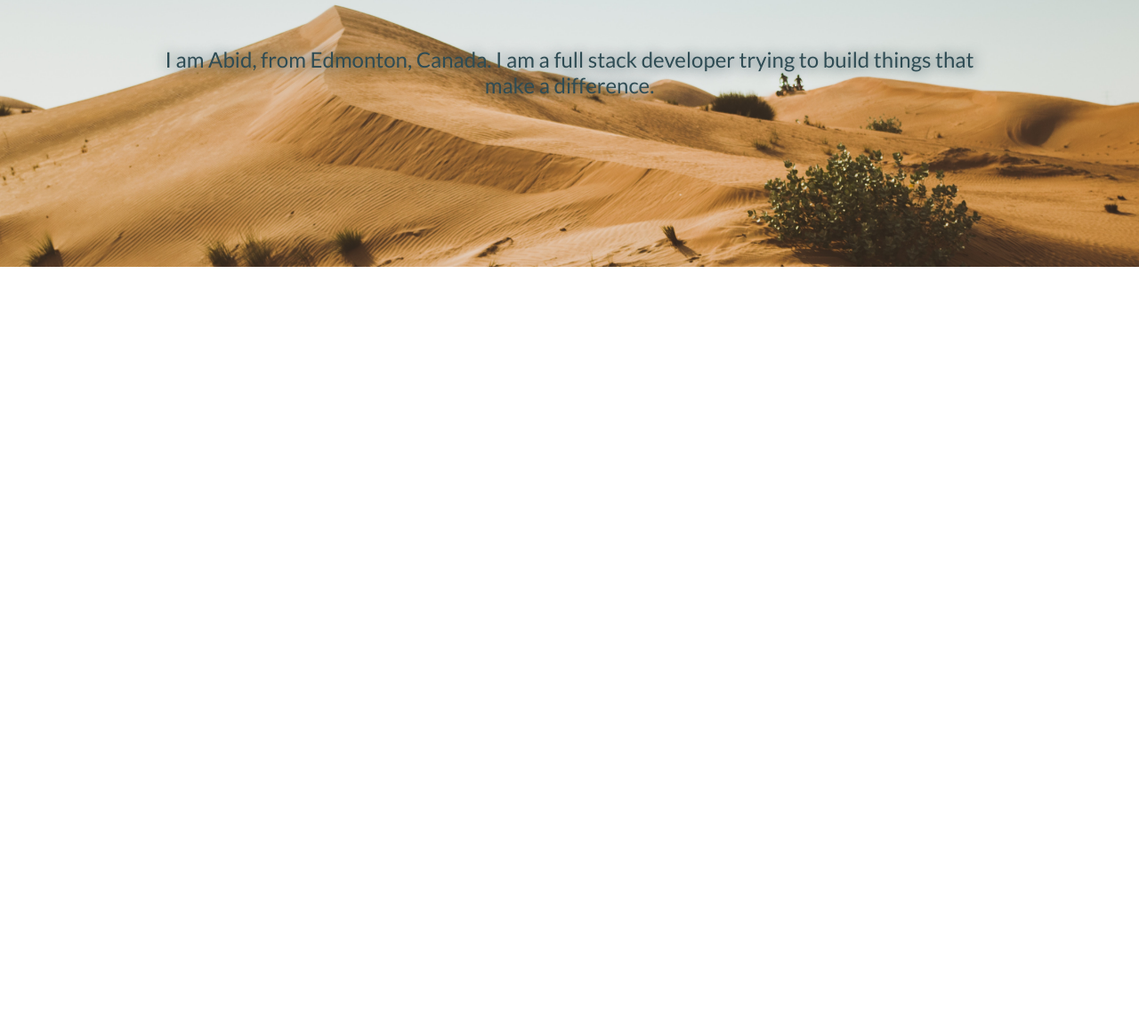
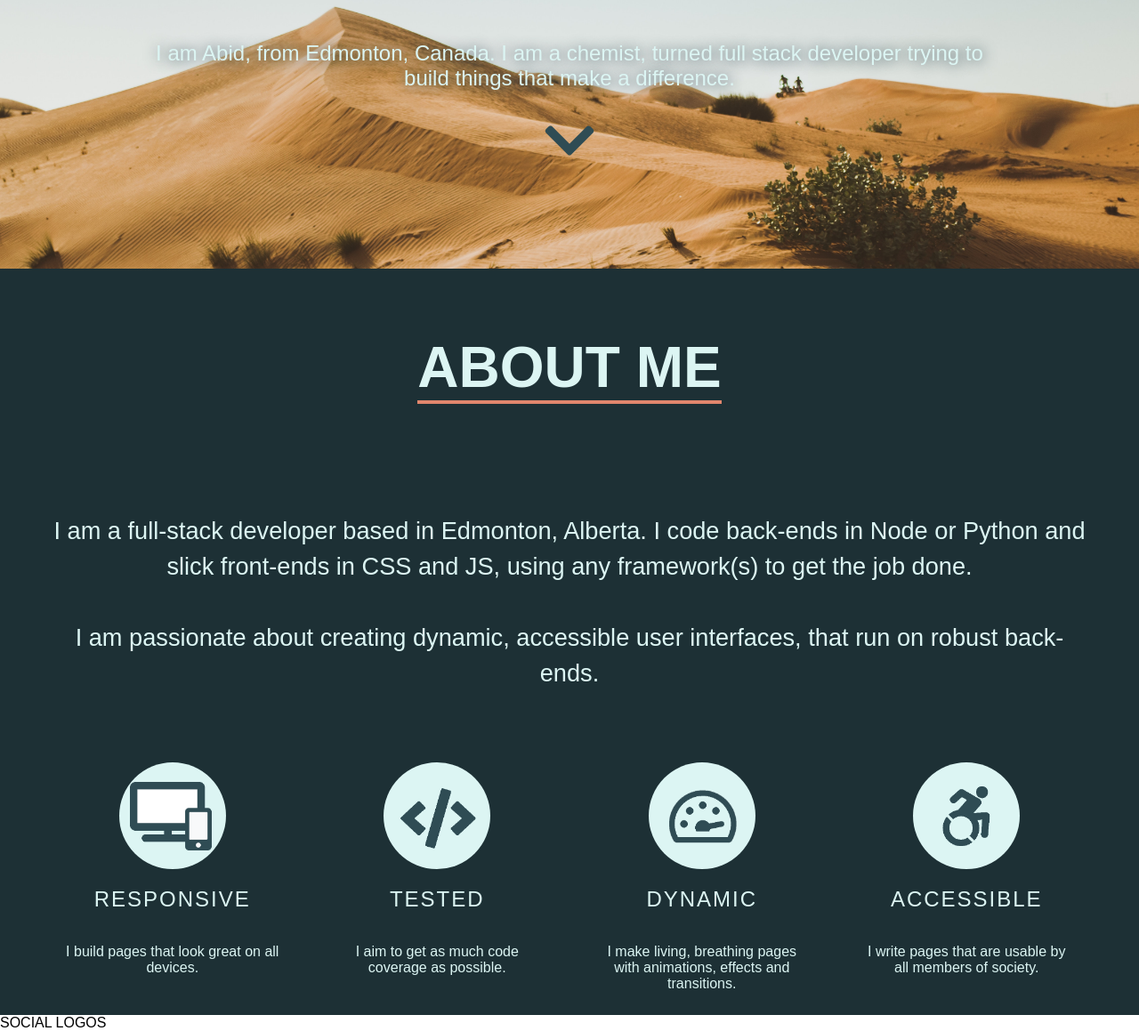
Before and after one commit to sabidhasan/sabidhasan.github.io, a website: page index.html in a window 1280 px wide. Shown: the part 500-1659 px from the top of the page at 89% size. Before the commit the page ends 800 px from the top, so only its background shows below. Drawn offline with Linux system fonts and the light colour scheme.

Commit message:
Add about section

```diff
--- a/index.html
+++ b/index.html
@@ -8,6 +8,9 @@
         <meta name="viewport" content="width=device-width, initial-scale=1">
         <link href="https://fonts.googleapis.com/css?family=Lato" rel="stylesheet">
         <link href="styles/style.css" rel="stylesheet">
+        <link rel="stylesheet" href="https://use.fontawesome.com/releases/v5.6.3/css/all.css" integrity="sha384-UHRtZLI+pbxtHCWp1t77Bi1L4ZtiqrqD80Kn4Z8NTSRyMA2Fd33n5dQ8lWUE00s/"
+            crossorigin="anonymous">
+
     </head>
 
     <body>
@@ -24,24 +27,80 @@
         <header class="home">
             <img class="home__logo" src="../images/logo.png" />
             <h1 class="home__name">Abid Hasan</h1>
-            <p class="home__text">I am Abid, from Edmonton, Canada. I am a full stack developer trying to
-            build things that make a difference.</p>
+            <p class="home__text">I am Abid, from Edmonton, Canada. I am a chemist,
+            turned full stack developer trying to build things that make a difference.</p>
+            <i class="fas fa-chevron-down home__chevron"></i>
         </header>
 
-        <div class="about">
-        </div>
+        <section class="about">
+            <h1 class="about__header">ABOUT ME</h1>
 
-        <div class="portfolio">
-        </div>
+            <p class="about__text">I am a full-stack developer based in Edmonton, Alberta.
+            I code back-ends in Node or Python and slick front-ends in CSS and JS, using
+            any framework(s) to get the job done.
+            <br /><br />
+            I am passionate about creating dynamic, accessible user interfaces, that
+            run on robust back-ends.
+            </p>
 
-        <div class="skills">
-        </div>
+            <div class="about__logos-container">
+                <div class="about__logos-tile">
+                    <span class="about__logo-wrapper">
+                        <img class="about__logo" src='images/about-responsive.png' alt='Computer and cell phone'/>
+                    </span>
+                    <h1 class="about__logo-header">Responsive</h1>
+                    <p class="about__logos-text">I build pages that look great on all devices.</p>
+                </div>
+                <div class="about__logos-tile">
+                    <span class="about__logo-wrapper">
+                        <img class="about__logo" src='images/about-tested.png' alt='HTML code logo' />
+                    </span>
+                    <h1 class="about__logo-header">Tested</h1>
+                    <p class="about__logos-text">I aim to get as much code coverage as possible.</p>
+                </div>
+                <div class="about__logos-tile">
+                    <span class="about__logo-wrapper">
+                        <img class="about__logo" src='images/about-dynamic.png' alt='Tachometer at highest speed' />
+                    </span>
+                    <h1 class="about__logo-header">Dynamic</h1>
+                    <p class="about__logos-text">I make living, breathing pages with animations, effects and transitions.</p>
+                </div>
+                <div class="about__logos-tile">
+                    <span class="about__logo-wrapper">
+                        <img class="about__logo" src='images/about-accessible.png' alt='Tachometer at highest speed' />
+                    </span>
+                    <h1 class="about__logo-header">Accessible</h1>
+                    <p class="about__logos-text">I write pages that are usable by all members of society.</p>
+                </div>
+            </div>
 
-        <div class="courses">
-        </div>
+            <ul class="about__tech-stack">
+                <li><img src="images/tech-html.png" alt="HTML" /></li>
+                <li><img src="images/tech-css.png" alt="CSS" /></li>
+                <li><img src="images/tech-js.png" alt="JavaScript" /></li>
+                <li><img src="images/tech-ts.png" alt="TypeScript" /></li>
+                <li><img src="images/tech-node.png" alt="Node" /></li>
+                <li><img src="images/tech-react.png" alt="React" /></li>
+                <li><img src="images/tech-vue.png" alt="Vue" /></li>
+                <li><img src="images/tech-mysql.png" alt="MySQL" /></li>
+                <li><img src="images/tech-mongo.png" alt="MongoDB" /></li>
+                <li><img src="images/tech-python.png" alt="Python" /></li>
+            </ul>
+        </section>
 
-        <div class="contact">
-        </div>
+        <section class="portfolio">
+        </section>
+
+        <section class="skills">
+        </section>
+
+        <section class="courses">
+        </section>
+
+        <section class="contact">
+            SOCIAL LOGOS
+
+        </section>
 
         <footer></footer>
     </body>
--- a/styles/style.css
+++ b/styles/style.css
@@ -1,19 +1,19 @@
 :root {
   --contrast: #e1866d;
-  --main-light: #bde1de;
   --main: #9bceca;
   --main-dark: #2f4c54;
-  --light: white;
-  --dark: #aeaeae;
+  --main-darker: #1d3035;
+  --light: #dcf5f3;
+  --dark: black;
 }
 
 body {
   margin: 0; padding: 0; display: grid;
-  font-family: 'Lato';
+  font-family: sans-serif;
 }
 
 .home {
-  height: 100vh;
+  height: 94vh; padding-top: 50px;
   background-image: url('../images/splash.jpg'); background-size: cover;
   background-position: bottom; background-attachment: fixed;
   display: flex; flex-direction: column; align-items: center; justify-content: center;
@@ -26,7 +26,10 @@ body {
 }
 .home__text {
   width: 75%;
-  color: var(--main-dark); font-size: 1.5rem; text-align: center; text-shadow: 1px 1px 15px var(--main-dark);
+  color: var(--light); font-size: 1.5rem; text-align: center; text-shadow: 1px 1px 15px var(--main-dark);
+}
+.home__chevron {
+  font-size: 4rem; color: var(--main-dark);
 }
 
 .nav {
@@ -45,11 +48,38 @@ body {
   color: var(--light); margin: 5px 0; text-decoration: none; text-transform: uppercase;
   font-size: 1.1rem;
 }
-/* .nav {
-   absolute; width: 100vw; height: 3rem;
-   display: flex;
+
+.about {
+  background: var(--main-darker); color: var(--light); padding: 10px 60px; display: grid;
+  text-align: center;
 }
-. {
+.about__header {
+  margin: 4rem auto 6rem auto;
+  font-size: 4rem; font-weight: bold; display: inline-block; border-bottom: 4px solid var(--contrast);
+}
+.about__text {
+  font-size: 1.7rem; line-height: 2.5rem; font-weight: 100; margin-bottom: 5rem;
+}
+.about__logos-container {
+  display: grid; grid-template-columns: repeat(4, 1fr); grid-gap: 30px;
+}
+.about__logos-tile {
+  display: grid; grid-template-columns: 1fr; grid-template-rows: 120px auto 1fr;
+  align-content: center; justify-items: center;
+  color: var(--light); font-weight: 100;
+}
+.about__logo-wrapper {
+  background: var(--light); border-radius: 50%; height: 120px; width: 120px;
+  display: flex; align-items: center; justify-content: center;
+}
+.about__logo {
+  width: 80%;
+}
+.about__logo-header {
+  text-transform: uppercase; font-weight: 100; letter-spacing: 2px;
+}
+.about__logos-text {
+  width: 90%;
+}
 
-}
- */
+.about__tech-stack {display: none;}
```
